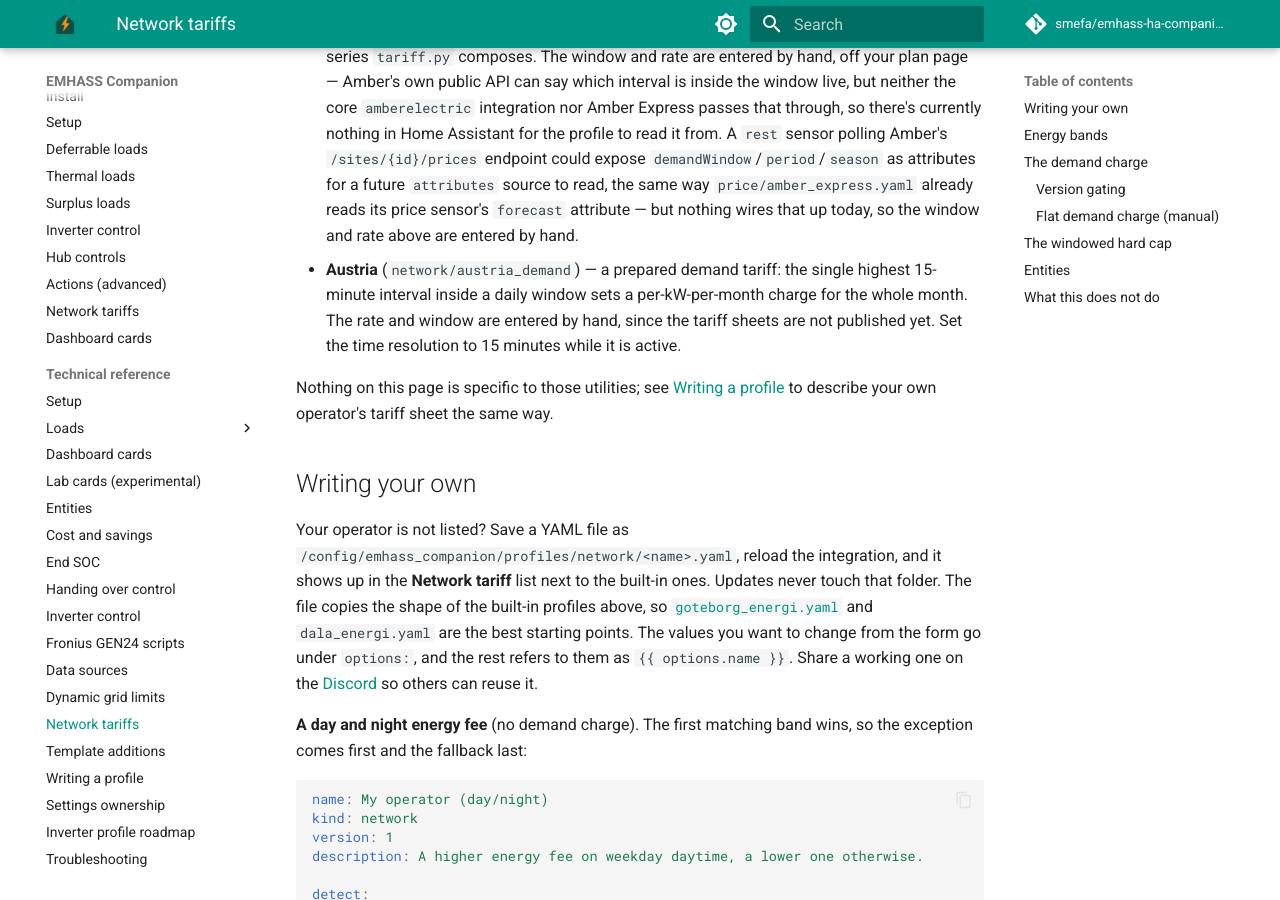
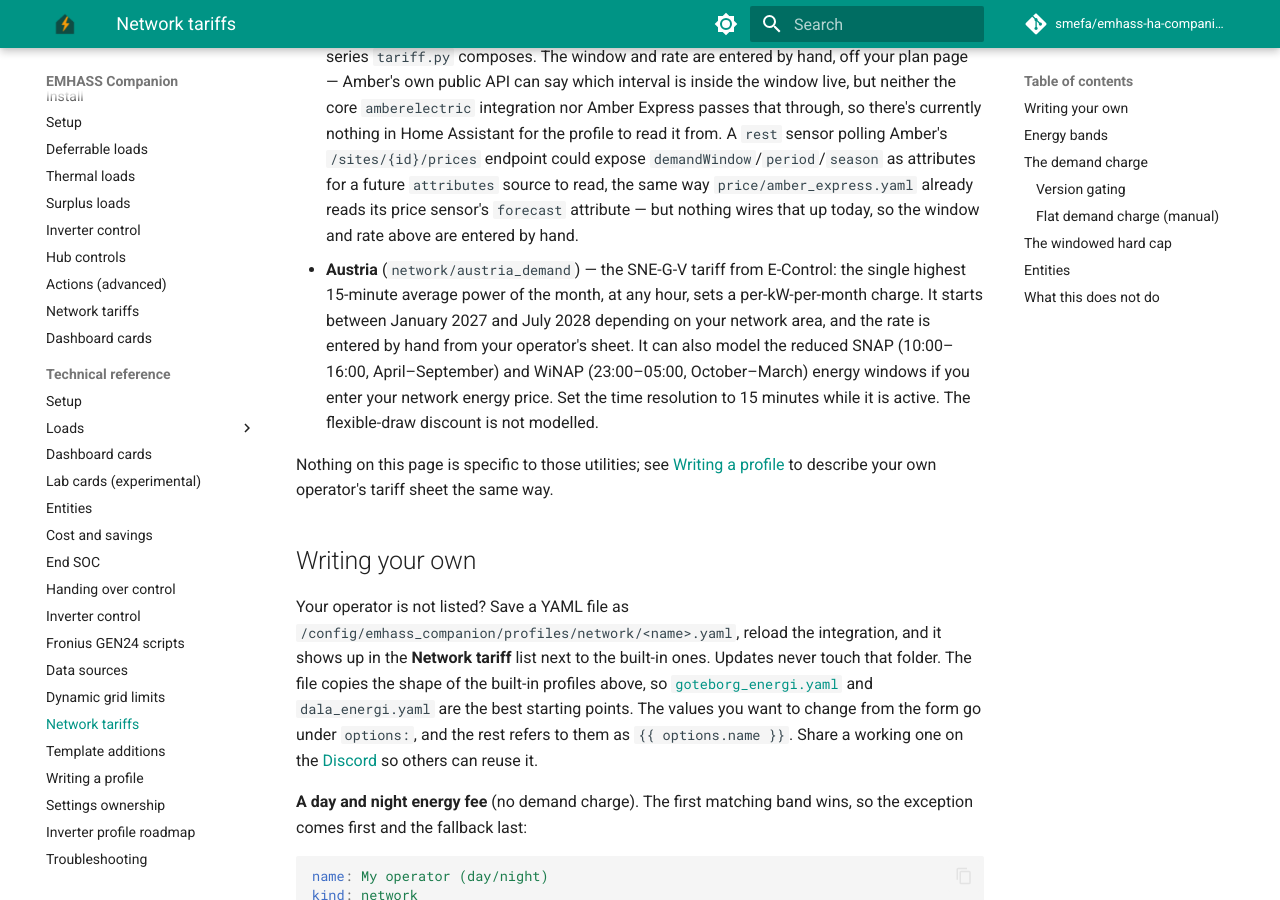
Before and after one commit to smefa/emhass-ha-companion, an MkDocs documentation site: the page built from docs/network_tariffs.md, in a window 1280 px wide and 900 px high, scrolled down 678 px. Built offline with MkDocs 1.6.1 and Material for MkDocs 9.7.7, drawn with Linux system fonts in a browser that asks for light colours; comment, search, counter and statistics services are not loaded.

Commit message:
feat: model Austria SNE-G-V demand and energy tariffs
- Remove the daily window from the monthly 15-minute demand peak
- Add configurable SNAP and WiNAP energy price reductions

```diff
--- a/docs/network_tariffs.md
+++ b/docs/network_tariffs.md
@@ -37,11 +37,14 @@ other profile kind uses. Several ship built in:
   source to read, the same way `price/amber_express.yaml` already reads its
   price sensor's `forecast` attribute — but nothing wires that up today, so
   the window and rate above are entered by hand.
-- **Austria** (`network/austria_demand`) — a prepared demand tariff: the single
-  highest 15-minute interval inside a daily window sets a per-kW-per-month
-  charge for the whole month. The rate and window are entered by hand, since
-  the tariff sheets are not published yet. Set the time resolution to 15
-  minutes while it is active.
+- **Austria** (`network/austria_demand`) — the SNE-G-V tariff from E-Control: the
+  single highest 15-minute average power of the month, at any hour, sets a
+  per-kW-per-month charge. It starts between January 2027 and July 2028
+  depending on your network area, and the rate is entered by hand from your
+  operator's sheet. It can also model the reduced SNAP (10:00–16:00,
+  April–September) and WiNAP (23:00–05:00, October–March) energy windows if you
+  enter your network energy price. Set the time resolution to 15 minutes while
+  it is active. The flexible-draw discount is not modelled.
 
 Nothing on this page is specific to those utilities; see
 [Writing a profile](profiles.md) to describe your own operator's tariff sheet
```
Also changed, not shown: 2 other files.
